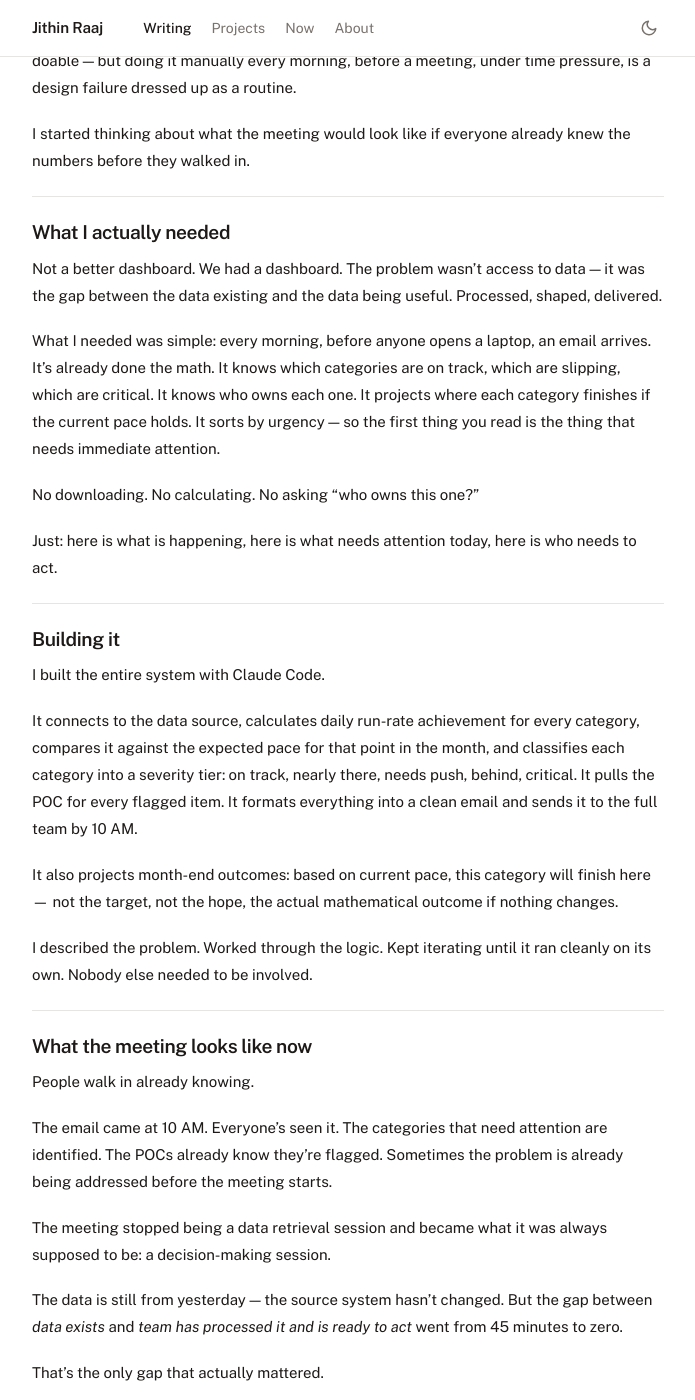
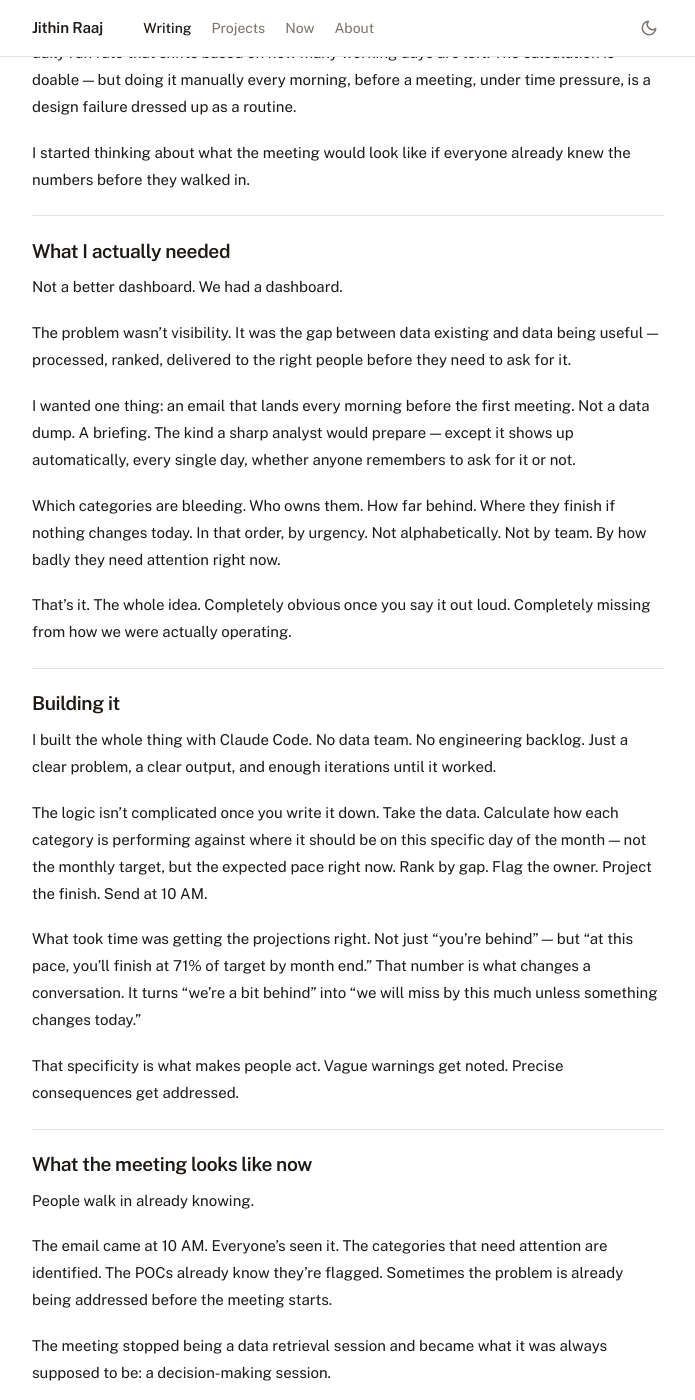
Before and after one commit to jithinrajtk/jithinrajtk.github.io, a Jekyll site: the page built from _posts/2026-04-05-okr-lead-report-automation.md, in a window 1280 px wide and 1400 px high, scrolled down 1314 px. Shown: the whole window, without its empty margins (292-987 px from the left). Built offline with Jekyll 4.4.1, drawn with Linux system fonts in a browser that asks for light colours; nearby versions of some CDN libraries; some of the changed text lies outside the part shown.

Commit message:
Rewrite weak sections — stronger opening scene, better building section, sharper FAQ

```diff
--- a/_posts/2026-04-05-okr-lead-report-automation.md
+++ b/_posts/2026-04-05-okr-lead-report-automation.md
@@ -7,13 +7,15 @@
 description: "Every morning meeting on lead generation started with someone opening a dashboard and a spreadsheet to manually calculate where we stood. I built a system that does it automatically and delivers the answer before anyone opens a laptop."
 ---
 
-Every team meeting about lead generation started the same way.
+Picture the scene.
 
-Someone opened the OKR dashboard. Someone else opened a Google Sheet. The next few minutes looked like a live calculation session — how far are we from target? What's the daily run rate? If we stay at this pace, where do we land at month end?
+Seven people in a meeting. Someone is sharing their screen — the OKR dashboard on one side, a Google Sheet on the other. Someone else is typing numbers into a calculator. A third person is scrolling to find which category belongs to which POC.
+
+Everyone is waiting. Nobody is deciding.
+
+This was the first six minutes of every lead generation review. Not strategy. Not action. Just people in a room doing math that a spreadsheet should have already done.
 
 The answers always came. But they always came late.
-
-By the time we'd worked out that a category was tracking at 67% and would miss the month by 40 leads, six minutes had passed. Six minutes of math instead of deciding what to do about it.
 
 That wasn't the worst part.
 
@@ -45,25 +47,27 @@
 
 ## What I actually needed
 
-Not a better dashboard. We had a dashboard. The problem wasn't access to data — it was the gap between the data existing and the data being useful. Processed, shaped, delivered.
+Not a better dashboard. We had a dashboard.
 
-What I needed was simple: every morning, before anyone opens a laptop, an email arrives. It's already done the math. It knows which categories are on track, which are slipping, which are critical. It knows who owns each one. It projects where each category finishes if the current pace holds. It sorts by urgency — so the first thing you read is the thing that needs immediate attention.
+The problem wasn't visibility. It was the gap between data existing and data being useful — processed, ranked, delivered to the right people before they need to ask for it.
 
-No downloading. No calculating. No asking "who owns this one?"
+I wanted one thing: an email that lands every morning before the first meeting. Not a data dump. A briefing. The kind a sharp analyst would prepare — except it shows up automatically, every single day, whether anyone remembers to ask for it or not.
 
-Just: here is what is happening, here is what needs attention today, here is who needs to act.
+Which categories are bleeding. Who owns them. How far behind. Where they finish if nothing changes today. In that order, by urgency. Not alphabetically. Not by team. By how badly they need attention right now.
+
+That's it. The whole idea. Completely obvious once you say it out loud. Completely missing from how we were actually operating.
 
 ---
 
 ## Building it
 
-I built the entire system with Claude Code.
+I built the whole thing with Claude Code. No data team. No engineering backlog. Just a clear problem, a clear output, and enough iterations until it worked.
 
-It connects to the data source, calculates daily run-rate achievement for every category, compares it against the expected pace for that point in the month, and classifies each category into a severity tier: on track, nearly there, needs push, behind, critical. It pulls the POC for every flagged item. It formats everything into a clean email and sends it to the full team by 10 AM.
+The logic isn't complicated once you write it down. Take the data. Calculate how each category is performing against where it should be on this specific day of the month — not the monthly target, but the expected pace right now. Rank by gap. Flag the owner. Project the finish. Send at 10 AM.
 
-It also projects month-end outcomes: based on current pace, this category will finish here — not the target, not the hope, the actual mathematical outcome if nothing changes.
+What took time was getting the projections right. Not just "you're behind" — but "at this pace, you'll finish at 71% of target by month end." That number is what changes a conversation. It turns "we're a bit behind" into "we will miss by this much unless something changes today."
 
-I described the problem. Worked through the logic. Kept iterating until it ran cleanly on its own. Nobody else needed to be involved.
+That specificity is what makes people act. Vague warnings get noted. Precise consequences get addressed.
 
 ---
 
@@ -87,7 +91,7 @@
 That would solve the data freshness problem but not the processing problem. Someone still has to open it, read it, calculate the gaps, identify who's behind, and summarise for the team. The bottleneck isn't the dashboard — it's the manual steps between data and decision.
 
 **How do you handle multiple POCs across different categories?**
-The system maps each category to its owner. When a category is flagged, the POC is pulled automatically and shown alongside it. No looking up, no remembering. The right name is there the moment the problem surfaces.
+The system maps every category to its owner. When something is flagged, the name is right there — no cross-referencing, no asking around. The value isn't just knowing what's broken. It's knowing who to talk to about it before the meeting starts.
 
-**Can you build internal data tools without a data team?**
-Yes. The gap between having a clear problem and having a working system has never been smaller. You need to understand the logic of what you want built — the rules, the tiers, the outputs — and be willing to iterate. The technical execution is no longer the constraint it used to be.
+**Can you build internal reporting tools without a data or engineering team?**
+Yes — if you can clearly describe what you want the output to look like and what logic should drive it. The hard part was never writing the code. It was thinking through the rules: what counts as "behind", how to calculate a projection, what order things should surface in. Once that thinking is done, the rest follows.
```
